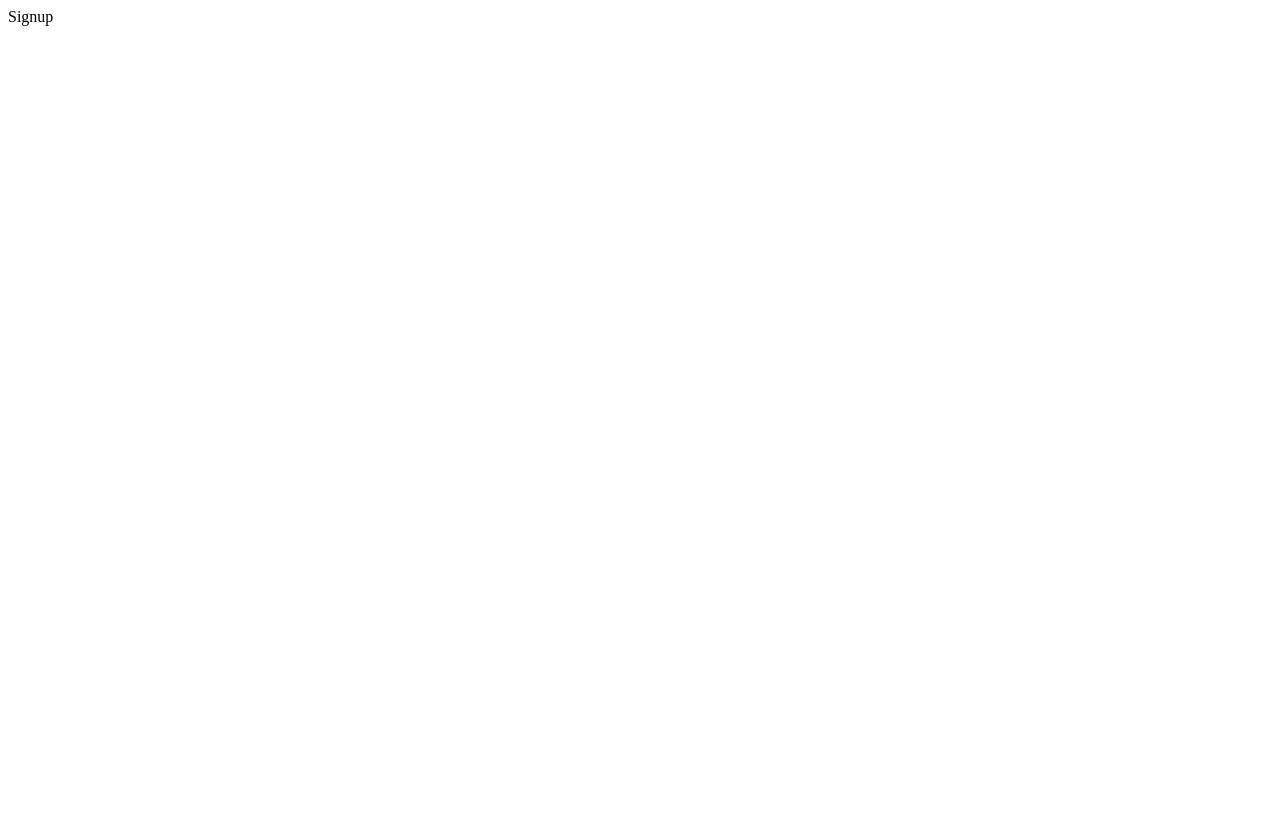
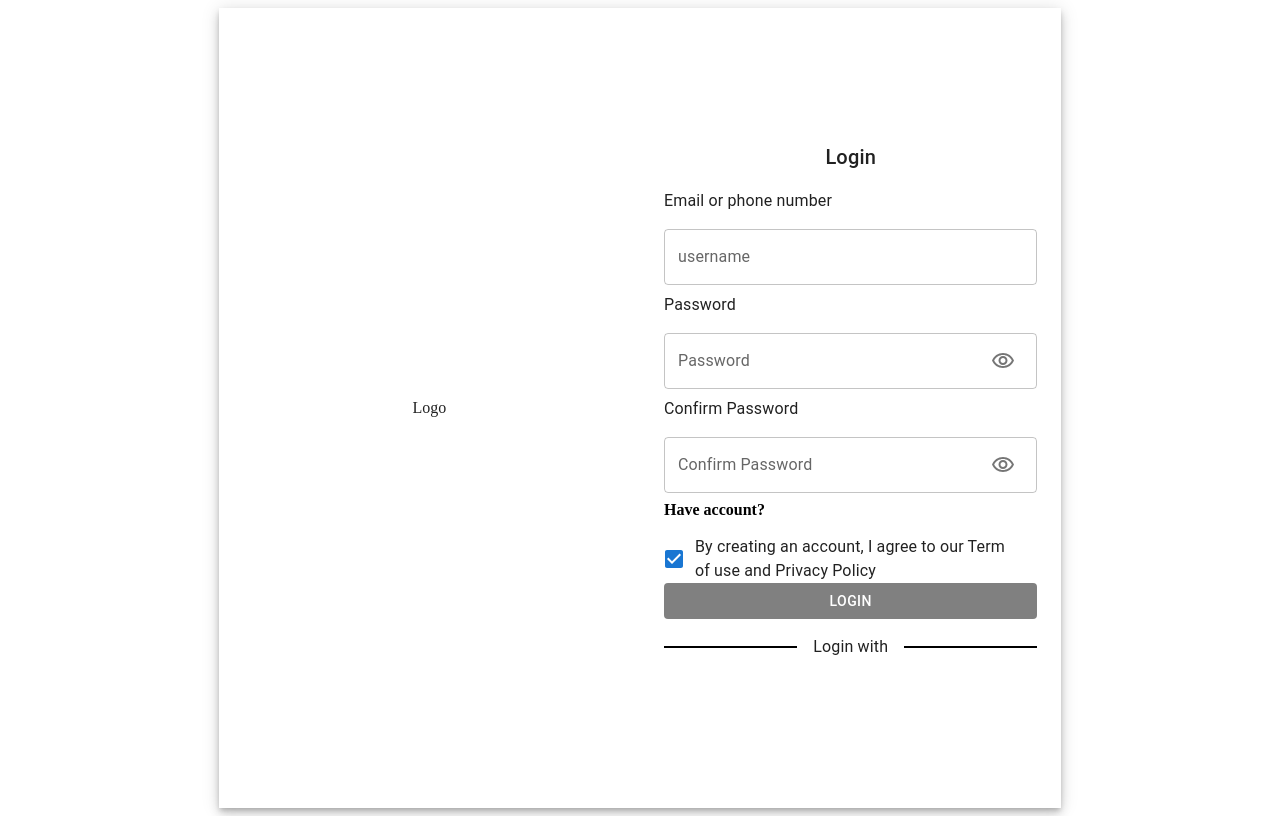
Before and after one commit to anhnm0802/webstorm, a React (Vite) app: page /sign_up in a window 1280 px wide. Built offline with nearby package versions, Linux system fonts and the light colour scheme.

Commit message:
update axios

```diff
--- a/src/pages/Signup/Signup.tsx
+++ b/src/pages/Signup/Signup.tsx
@@ -1,12 +1,245 @@
-import { Box } from "@mui/material"
+import {
+  Box,
+  Button,
+  FormControlLabel,
+  FormGroup,
+  Grid,
+  IconButton,
+  InputAdornment,
+  Link,
+  Paper,
+  TextField,
+  Typography,
+} from "@mui/material";
+import { useState } from "react";
+import { Trans } from "react-i18next";
+import VisibilityOutlinedIcon from "@mui/icons-material/VisibilityOutlined";
+import VisibilityOffOutlinedIcon from "@mui/icons-material/VisibilityOffOutlined";
+import Checkbox from "@mui/material/Checkbox";
+import axios from "axios";
 
 const Signup = () => {
-    return(
-        <>
-        <Box>
-            Signup
-        </Box>
-        </>
-    )
-}
-export default Signup
+  const [visiblePw, setVisiblePw] = useState(false);
+  const handleClickShowPassword = () => {
+    setVisiblePw(!visiblePw);
+  };
+  const [valueinput, setValueinput] = useState({ username: "", password: "" });
+  const Handlesubmit = () => {
+    const userData = {
+      username: valueinput.username,
+      password: valueinput.password,
+    };
+    axios
+      .post("https://6731ddf77aaf2a9aff12855f.mockapi.io/sign_up", userData)
+      .then(function (response) {
+        console.log(response);
+      })
+      .catch(function (error) {
+        console.log(error);
+      });
+  };
+  return (
+    <>
+      <Grid container sx={{ height: "100vh" }} justifyContent={"center"}>
+        <Grid
+          item
+          container
+          xs={12}
+          sm={10}
+          md={8}
+          lg={8}
+          component={Paper}
+          elevation={6}
+          square
+        >
+          <Grid
+            item
+            xs={12}
+            sm={6}
+            md={6}
+            lg={6}
+            sx={{
+              display: "flex",
+              justifyContent: "center",
+              alignItems: "center",
+            }}
+          >
+            Logo
+          </Grid>
+          <Grid
+            item
+            xs={12}
+            sm={6}
+            md={6}
+            lg={6}
+            sx={{
+              display: "flex",
+            }}
+          >
+            <Box
+              sx={{
+                my: 3,
+                mx: 3,
+                width: "100%",
+                display: "flex",
+                flexDirection: "column",
+                alignItems: "center",
+                justifyContent: "center",
+              }}
+            >
+              <Typography variant="h6">
+                <Trans>Login</Trans>
+              </Typography>
+              <Box width={"100%"} sx={{ mt: 2, mb: 2 }}>
+                <Typography sx={{ mb: 1 }}>Email or phone number</Typography>
+                <TextField
+                  sx={{ width: "100%", my: 1 }}
+                  label="username"
+                  value={valueinput.username}
+                  onChange={(event) =>
+                    setValueinput({
+                      ...valueinput,
+                      username: event.target.value,
+                    })
+                  }
+                />
+                <Typography sx={{ mb: 1 }}>Password</Typography>
+                <TextField
+                  sx={{ width: "100%", my: 1 }}
+                  InputProps={{
+                    endAdornment: (
+                      <InputAdornment position="end">
+                        <IconButton onClick={handleClickShowPassword}>
+                          {visiblePw ? (
+                            <VisibilityOffOutlinedIcon />
+                          ) : (
+                            <VisibilityOutlinedIcon />
+                          )}
+                        </IconButton>
+                      </InputAdornment>
+                    ),
+                  }}
+                  type={visiblePw ? "text" : "password"}
+                  label="Password"
+                  value={valueinput.password}
+                  onChange={(event) =>
+                    setValueinput({
+                      ...valueinput,
+                      password: event.target.value,
+                    })
+                  }
+                ></TextField>
+                <Typography sx={{ mb: 1 }}>Confirm Password</Typography>
+                <TextField
+                  sx={{ width: "100%", my: 1 }}
+                  InputProps={{
+                    endAdornment: (
+                      <InputAdornment position="end">
+                        <IconButton onClick={handleClickShowPassword}>
+                          {visiblePw ? (
+                            <VisibilityOffOutlinedIcon />
+                          ) : (
+                            <VisibilityOutlinedIcon />
+                          )}
+                        </IconButton>
+                      </InputAdornment>
+                    ),
+                  }}
+                  inputProps={{ minLength: 8 }}
+                  type={visiblePw ? "text" : "password"}
+                  label="Confirm Password"
+                  value={valueinput.password}
+                  onChange={(event) =>
+                    setValueinput({
+                      ...valueinput,
+                      password: event.target.value,
+                    })
+                  }
+                ></TextField>
+                <Link
+                  href="/"
+                  sx={{ color: "black", fontWeight: "700" }}
+                  underline="none"
+                >
+                  Have account?
+                </Link>
+              </Box>
+              <FormGroup>
+                <FormControlLabel
+                  control={<Checkbox defaultChecked />}
+                  label="By creating an account, I agree to our Term of use and Privacy Policy"
+                />
+              </FormGroup>
+              <Button
+                sx={{
+                  bgcolor: "gray",
+                  color: "white",
+                  width: "100%",
+                  "&:hover": {
+                    color: "black",
+                    background: "#cccccc",
+                  },
+                }}
+                onClick={Handlesubmit}
+              >
+                Login
+              </Button>
+              <Box display={"flex"} width={"100%"} alignItems={"center"}>
+                <Box
+                  flex={1}
+                  sx={{ height: "0px", border: "1px solid black" }}
+                ></Box>
+                <Typography sx={{ mx: 2, my: 2 }}>Login with</Typography>
+                <Box
+                  flex={1}
+                  sx={{ height: "0px", border: "1px solid black" }}
+                ></Box>
+              </Box>
+              {/* <Button
+                sx={{
+                  bgcolor: "gray",
+                  color: "white",
+                  width: "100%",
+                  "&:hover": {
+                    color: "black",
+                    background: "#cccccc",
+                  },
+                }}
+              >
+                Google
+              </Button>
+              <Button
+                sx={{
+                  bgcolor: "gray",
+                  color: "white",
+                  width: "100%",
+                  "&:hover": {
+                    color: "black",
+                    background: "#cccccc",
+                  },
+                }}
+              >
+                Facebook
+              </Button>
+              <Button
+                sx={{
+                  bgcolor: "gray",
+                  color: "white",
+                  width: "100%",
+                  "&:hover": {
+                    color: "black",
+                    background: "#cccccc",
+                  },
+                }}
+                startIcon={<></>}
+              >
+                Github
+              </Button> */}
+            </Box>
+          </Grid>
+        </Grid>
+      </Grid>
+    </>
+  );
+};
+export default Signup;
--- a/src/pages/Signup/index.ts
+++ b/src/pages/Signup/index.ts
@@ -1 +1 @@
-export {default} from './Signup'
+export { default } from "./Signup";
```
